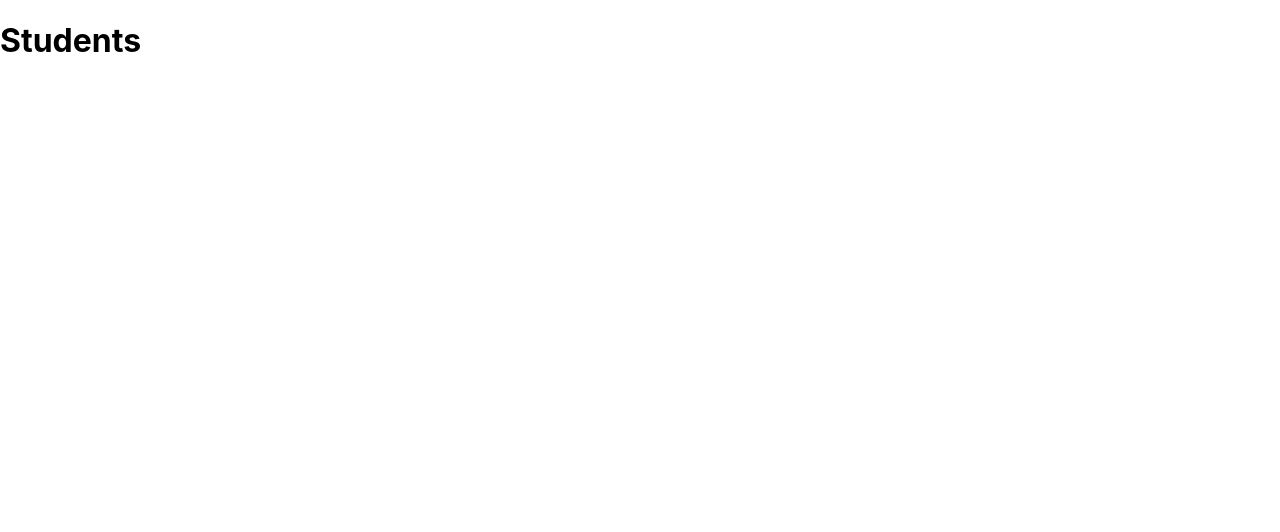
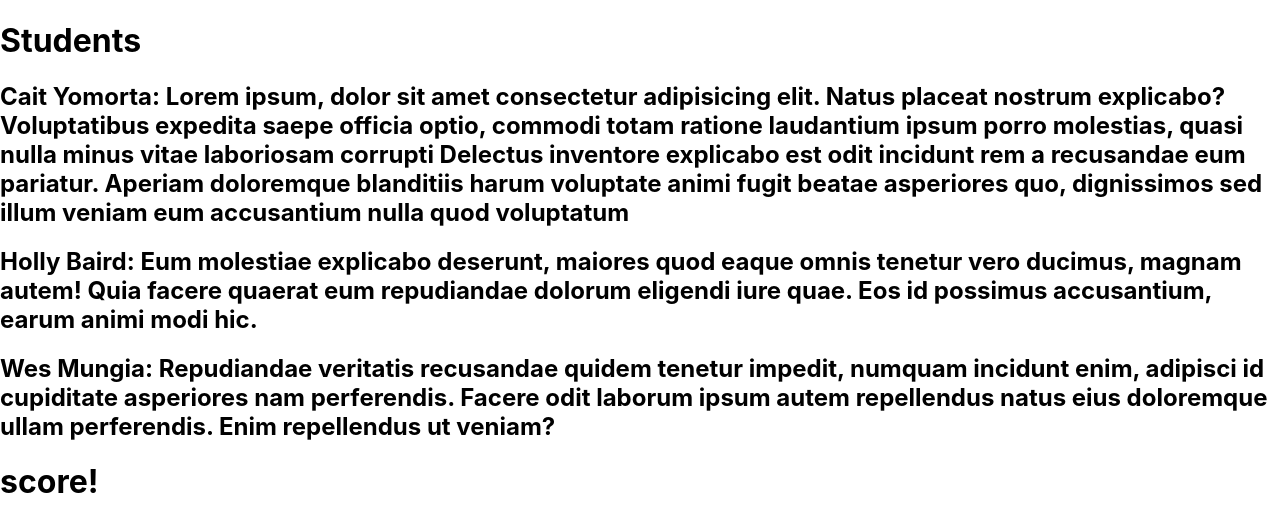
Before and after one commit to jessykim/react-students-lab, a React (Create React App) app: page / in a window 1280 px wide. Shown: the top 532 px of the page. Built offline with nearby package versions, Linux system fonts and the light colour scheme.

Commit message:
complete student name and bio in student component and create a new score component

```diff
--- a/src/App.js
+++ b/src/App.js
@@ -66,7 +66,7 @@ function App() {
 
   return (
     <div>
-      <Student />
+      <Student students={students}/>
     </div>
   );
 }
--- /dev/null
+++ b/src/Score.jsx
@@ -0,0 +1,7 @@
+const Score = (props) => {
+  return (
+    <h1>score!</h1>
+  );
+}
+
+export default Score;
--- a/src/Student.jsx
+++ b/src/Student.jsx
@@ -1,7 +1,13 @@
+import Score from "./Score";
+
 const Student = (props) => {
   return (
     <>
       <h1>Students</h1>
+      {props.students.map(student =>
+        <h2>{student.name}: {student.bio}</h2>
+      )}
+      <Score />
     </>
   );
 }
```
